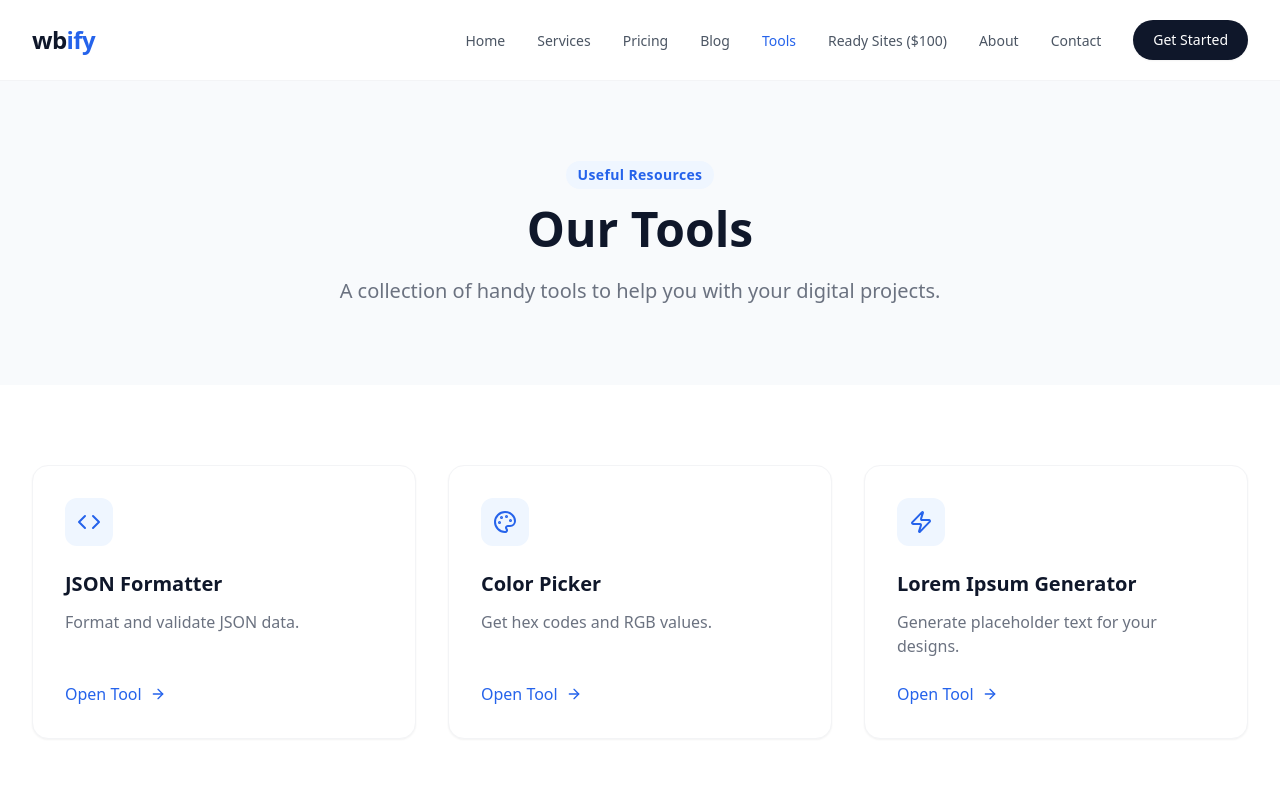
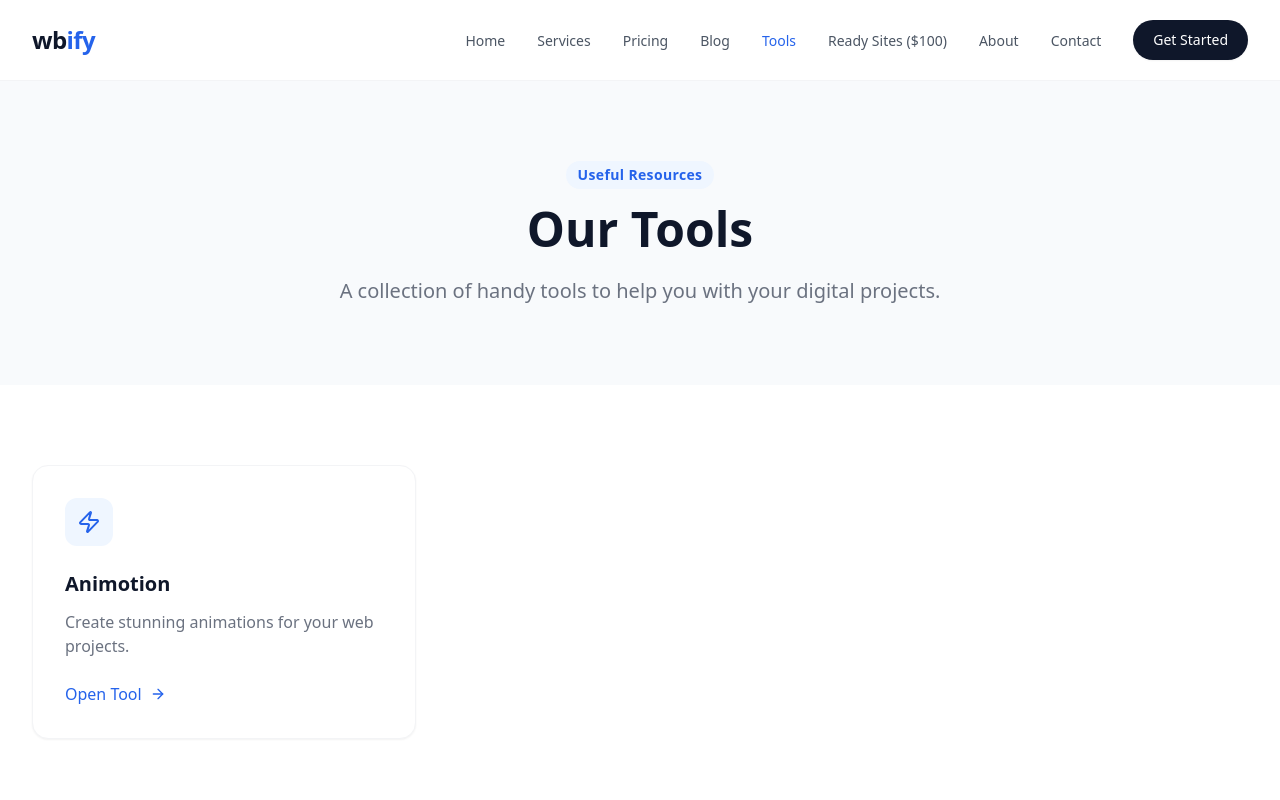
Before and after one commit to amgst/PixelPro, a React (Vite) app: page /tools in a window 1280 px wide. Shown: the top 800 px of the page. Built offline with nearby package versions, Linux system fonts and the light colour scheme.

Commit message:
tools as data

```diff
--- a/data/toolsData.ts
+++ b/data/toolsData.ts
@@ -10,29 +10,14 @@ export interface Tool {
 }
 
 export const TOOLS_SEED_DATA: Tool[] = [
+
     {
-        id: '1',
-        name: 'JSON Formatter',
-        description: 'Format and validate JSON data.',
-        url: 'https://jsonformatter.org/',
-        iconName: 'Code',
-        category: 'Development'
-    },
-    {
-        id: '2',
-        name: 'Color Picker',
-        description: 'Get hex codes and RGB values.',
-        url: 'https://htmlcolorcodes.com/',
-        iconName: 'Palette',
+        id: '4',
+        name: 'Animotion',
+        description: 'Create stunning animations for your web projects.',
+        url: 'https://animotion.wbifytools.com/',
+        iconName: 'Zap',
         category: 'Design'
-    },
-    {
-        id: '3',
-        name: 'Lorem Ipsum Generator',
-        description: 'Generate placeholder text for your designs.',
-        url: 'https://loremipsum.io/',
-        iconName: 'Zap',
-        category: 'Productivity'
     }
 ];
 
--- a/pages/Tools.tsx
+++ b/pages/Tools.tsx
@@ -8,12 +8,12 @@ const Tools: React.FC = () => {
 
     useEffect(() => {
         // Load tools from LocalStorage or use seed data
-        const storedTools = localStorage.getItem('wbify_tools');
+        const storedTools = localStorage.getItem('wbify_tools_v2');
         if (storedTools) {
             setTools(JSON.parse(storedTools));
         } else {
             setTools(TOOLS_SEED_DATA);
-            localStorage.setItem('wbify_tools', JSON.stringify(TOOLS_SEED_DATA));
+            localStorage.setItem('wbify_tools_v2', JSON.stringify(TOOLS_SEED_DATA));
         }
     }, []);
 
--- a/pages/admin/Tools.tsx
+++ b/pages/admin/Tools.tsx
@@ -9,7 +9,7 @@ const AdminTools: React.FC = () => {
     const [currentTool, setCurrentTool] = useState<Partial<Tool>>({});
 
     useEffect(() => {
-        const storedTools = localStorage.getItem('wbify_tools');
+        const storedTools = localStorage.getItem('wbify_tools_v2');
         if (storedTools) {
             setTools(JSON.parse(storedTools));
         } else {
@@ -19,7 +19,7 @@ const AdminTools: React.FC = () => {
 
     const saveTools = (newTools: Tool[]) => {
         setTools(newTools);
-        localStorage.setItem('wbify_tools', JSON.stringify(newTools));
+        localStorage.setItem('wbify_tools_v2', JSON.stringify(newTools));
     };
 
     const handleDelete = (id: string) => {
```
